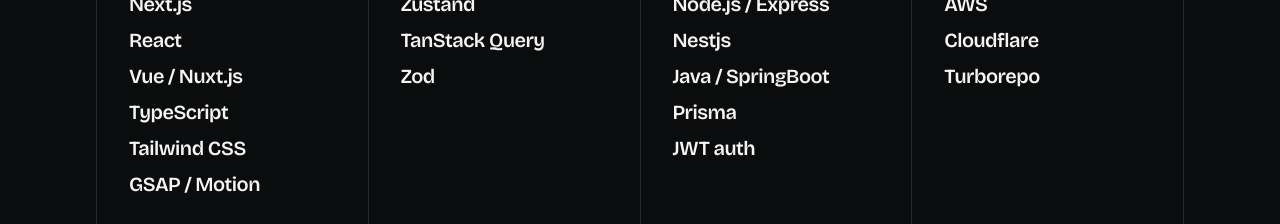
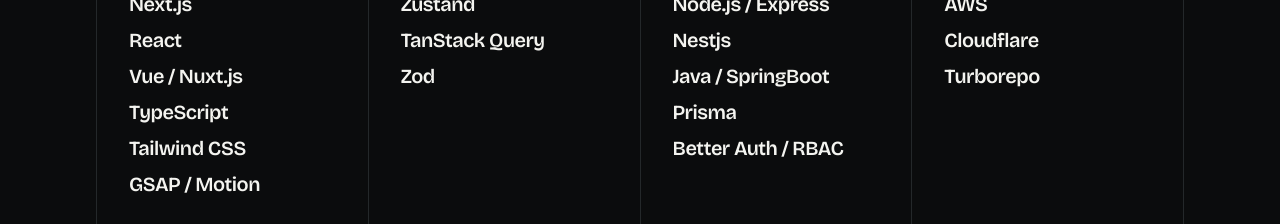
Before and after one commit to FCL00/react-portfolio, a Next.js app: page / in a window 1280 px wide. Shown: the part 5420-5644 px from the top of the page. Built offline with nearby package versions, Linux system fonts and the light colour scheme.

Commit message:
fix: update the skill

```diff
--- a/src/components/Skills.tsx
+++ b/src/components/Skills.tsx
@@ -52,7 +52,7 @@ export default function Skills() {
             <li>Nestjs</li>
             <li>Java / SpringBoot</li>
             <li>Prisma</li>
-            <li>JWT auth</li>
+            <li>Better Auth / RBAC</li>
           </ul>
         </div>
         <div className="px-5 py-8 md:px-8 bg-ink">
```
